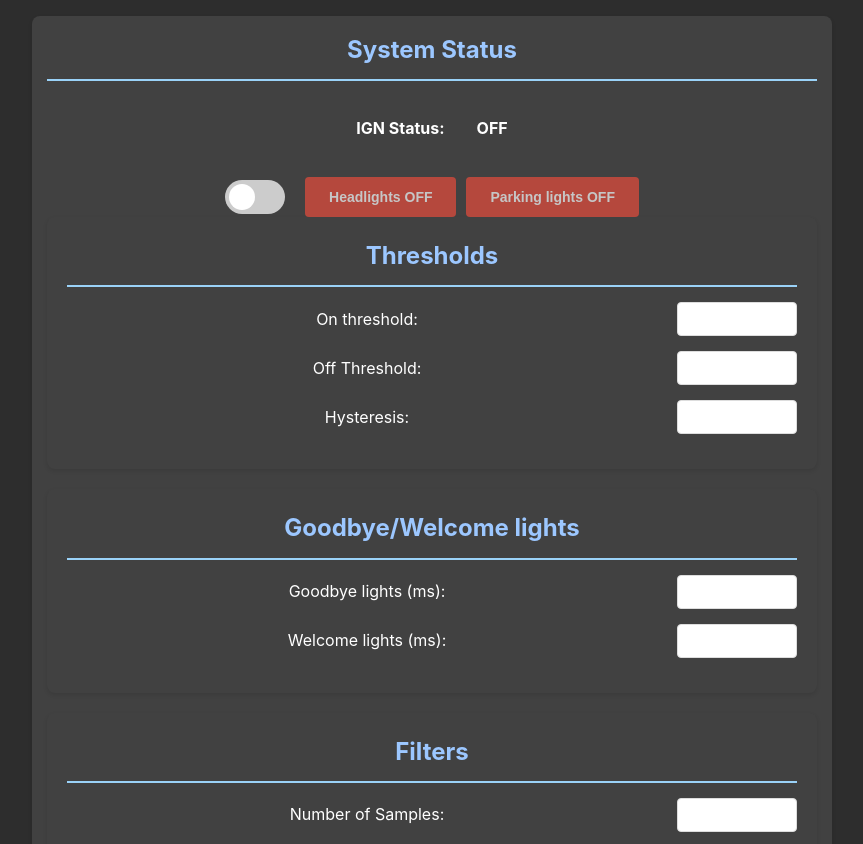
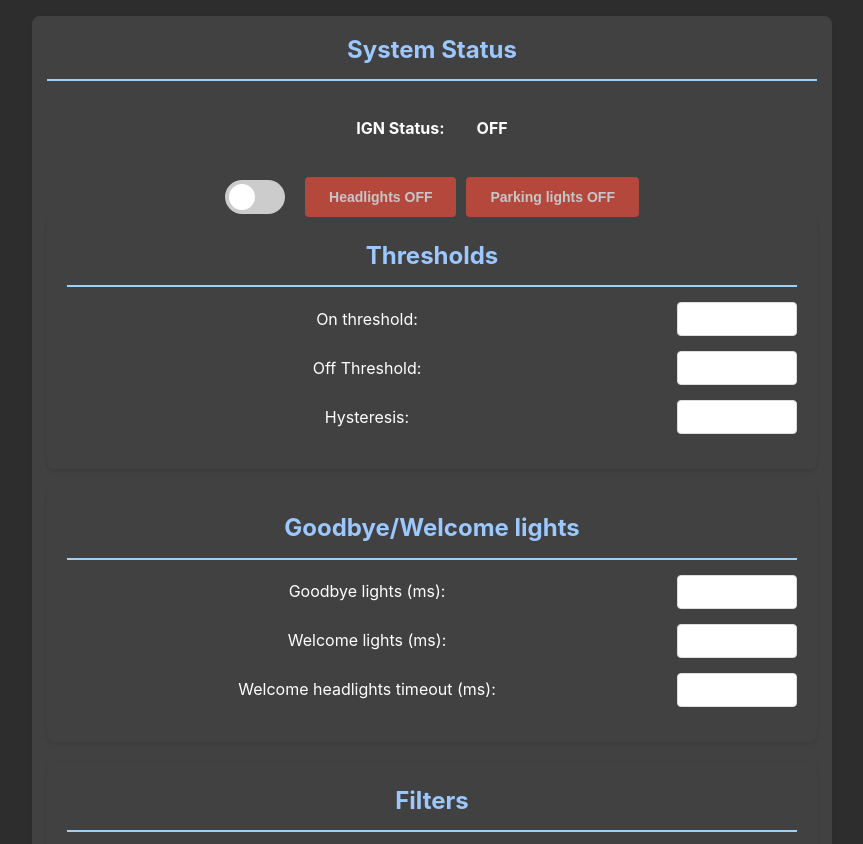
Before and after one commit to Bubliok/auto-headlights, a plain HTML site: page data/index.html in a window 1280 px wide. Shown: the part 98-942 px from the top of the page, without its empty margins (208-1071 px from the left). Drawn offline with Linux system fonts and the light colour scheme; no server answers.

Commit message:
added welcome headlight timeout field

```diff
--- a/data/index.html
+++ b/data/index.html
@@ -55,6 +55,10 @@
                 <div class="input-group">
                     <label for="welcome_lights">Welcome lights (ms):</label>
                     <input id="welcome_lights" value="%welcome_lights%" type="number" name="welcome_lights" onfocus="this.select()">
+                </div>
+                <div class="input-group">
+                    <label for="welcome_headlights_timeout">Welcome headlights timeout (ms):</label>
+                    <input id="welcome_headlights_timeout" value="%welcome_headlights_timeout%" type="number" name="welcome_headlights_timeout" onfocus="this.select()">
                 </div>
             </div>
 
```
